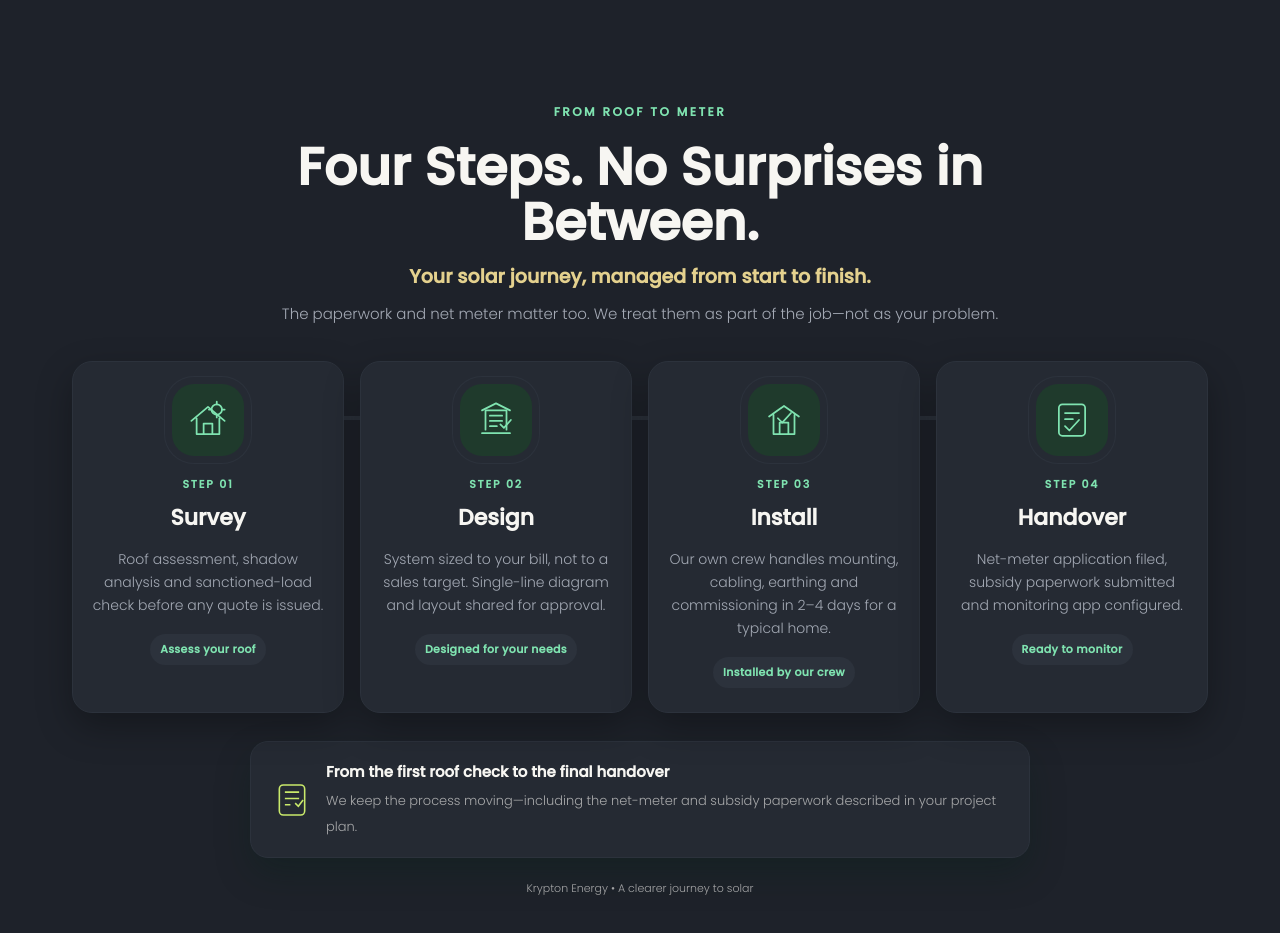
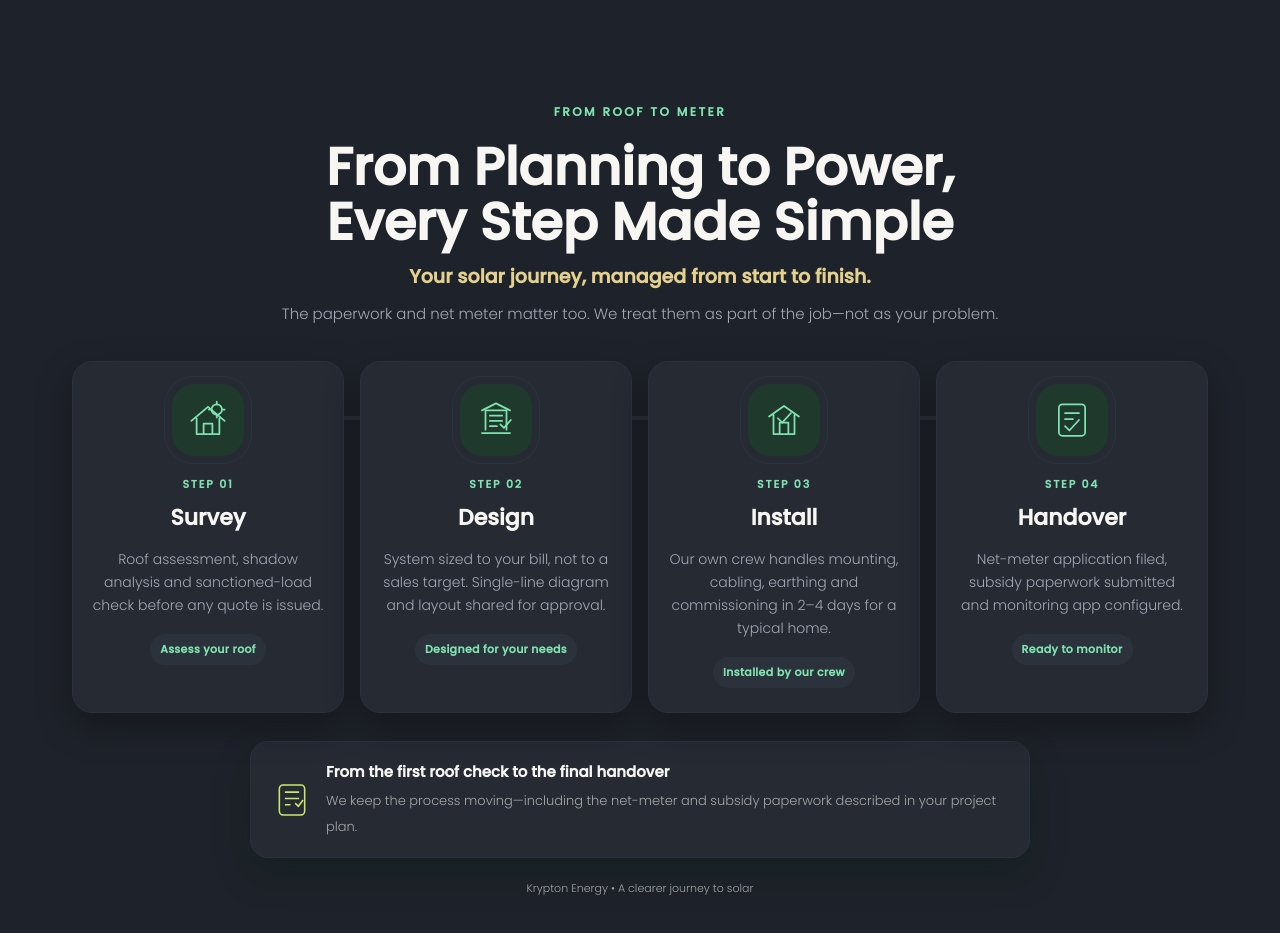
Before and after one commit to codenamesilver-alt/krypton-energy-react, a React (Vite) app in the folder app/: page / in a window 1280 px wide. Shown: the part 2800-3733 px from the top of the page. Built offline with nearby package versions, Linux system fonts and the light colour scheme; no server answers.

Commit message:
Update 'From roof to meter' heading

```diff
--- a/app/src/sections/RoofToMeter.tsx
+++ b/app/src/sections/RoofToMeter.tsx
@@ -4,7 +4,7 @@ export default function RoofToMeter() {
       <div className="wrap">
         <header className="rtm-heading">
           <div className="kicker">From Roof to Meter</div>
-          <h1>Four Steps. No Surprises in Between.</h1>
+          <h1>From Planning to Power, Every Step Made Simple</h1>
           <p className="lead">Your solar journey, managed from start to finish.</p>
           <p className="intro">The paperwork and net meter matter too. We treat them as part of the job—not as your problem.</p>
         </header>
```
